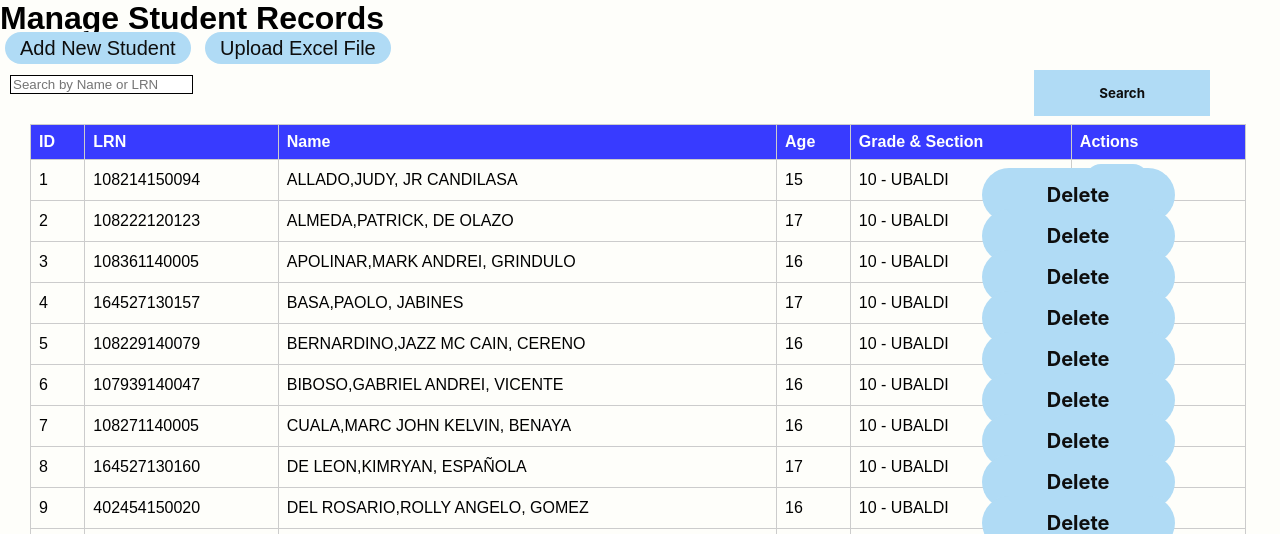
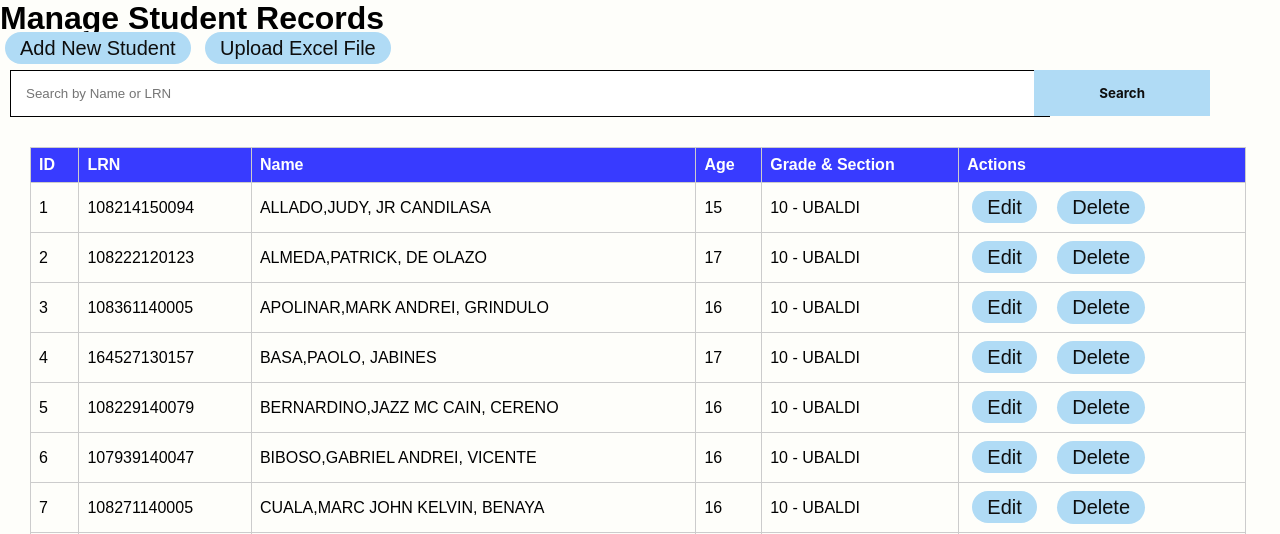
Before and after one commit to JanDanielNieto/guidancesystem, a Flask app: template guidance-counselor-student-management/app/templates/manage_students.html in a window 1280 px wide. Shown: the part 80-614 px from the top of the page. Run offline with Flask 3, Linux system fonts and the light colour scheme; the template is opened without the code that fills it: values that come from a table or form of the project are taken from there, others are empty; data comes from the database, SQL or seed files in the repository.

Commit message:
searchbox and delete inline fixed

```diff
--- a/guidance-counselor-student-management/app/templates/manage_students.html
+++ b/guidance-counselor-student-management/app/templates/manage_students.html
@@ -6,7 +6,7 @@
 <a href="{{ url_for('main.upload_file') }}" class="capsule-button">Upload Excel File</a>
 
 <form method="GET" action="{{ url_for('main.manage_students') }}">
-    <input type="text" name="search" placeholder="Search by Name or LRN" value="{{ request.args.get('search', '') }}">
+    <input class="searchbox" type="text" name="search" placeholder="Search by Name or LRN" value="{{ request.args.get('search', '') }}">
     <button type="submit">Search</button>
 </form>
 
@@ -32,7 +32,7 @@
             <td>
                 <a href="{{ url_for('main.edit_student', id=student.id) }}">Edit</a>
                 <form action="{{ url_for('main.delete_student', id=student.id) }}" method="POST" style="display:inline;">
-                    <button class="inline" type="submit" onclick="return confirm('Are you sure you want to delete this student?');" style="display:inline;">Delete</button>
+                    <button class="inline" type="inlinesubmit" onclick="return confirm('Are you sure you want to delete this student?');" style="display:inline;">Delete</button>
                 </form>
             </td>
         </tr>
```
